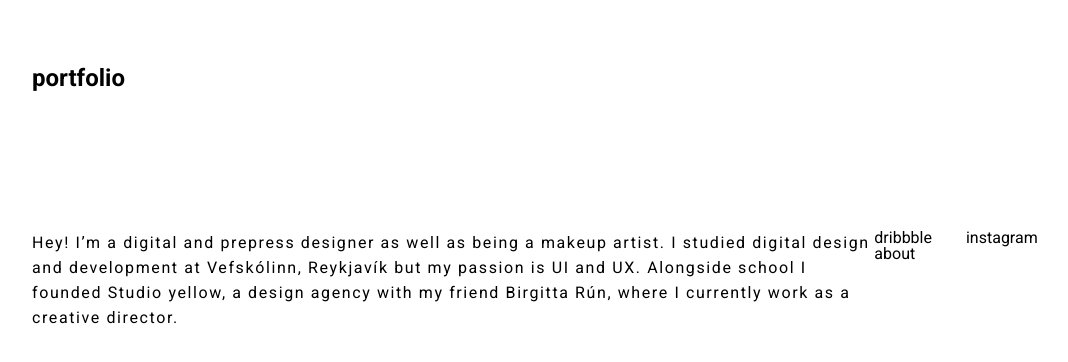
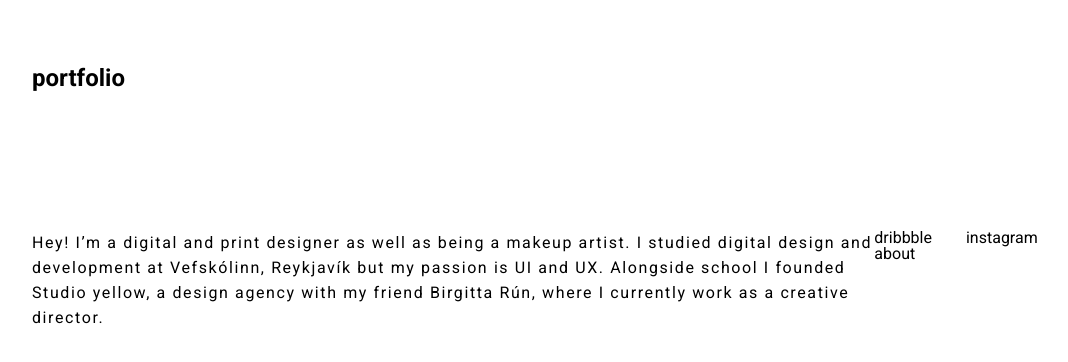
Before and after one commit to hugrunrunars/portfolio, a plain HTML site: page about.html in a window 1280 px wide. Shown: the whole page, without its empty margins (90-1158 px from the left). Drawn offline with Linux system fonts and the light colour scheme.

Commit message:
Update about.html

```diff
--- a/about.html
+++ b/about.html
@@ -19,7 +19,7 @@
             <div class="intro">
 
                 <div class="about-mobile">
-                    <p>Hey! I’m a digital and prepress designer as well as being a makeup artist. I studied digital design and development at Vefskólinn, Reykjavík but my passion is UI and UX. Alongside school I founded Studio yellow, a design agency with my friend Birgitta Rún, where I currently work as a creative director.</p>
+                    <p>Hey! I’m a digital and print designer as well as being a makeup artist. I studied digital design and development at Vefskólinn, Reykjavík but my passion is UI and UX. Alongside school I founded Studio yellow, a design agency with my friend Birgitta Rún, where I currently work as a creative director.</p>
                 </div>
 
                 <div class="social-media-mobile-about">
```
